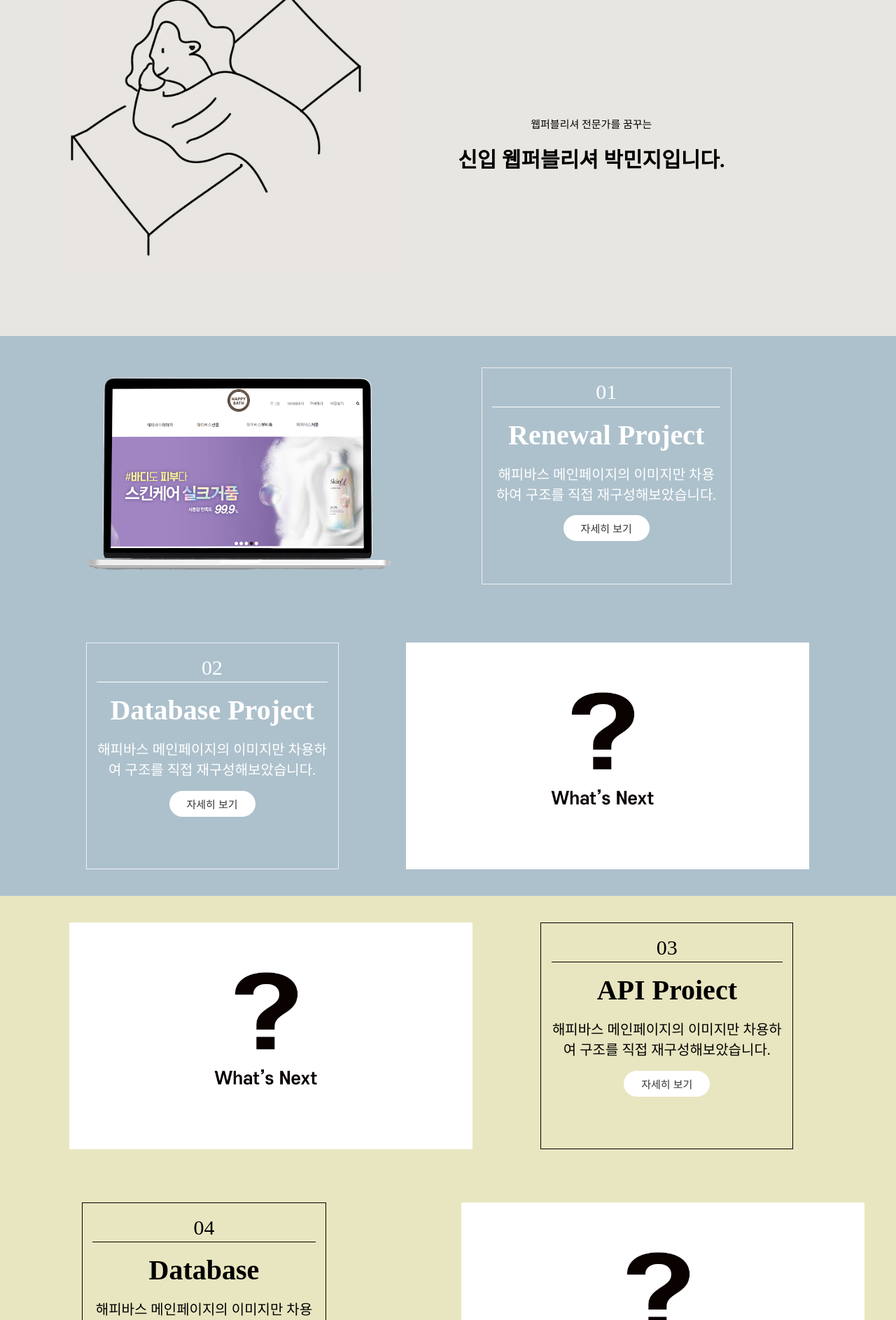
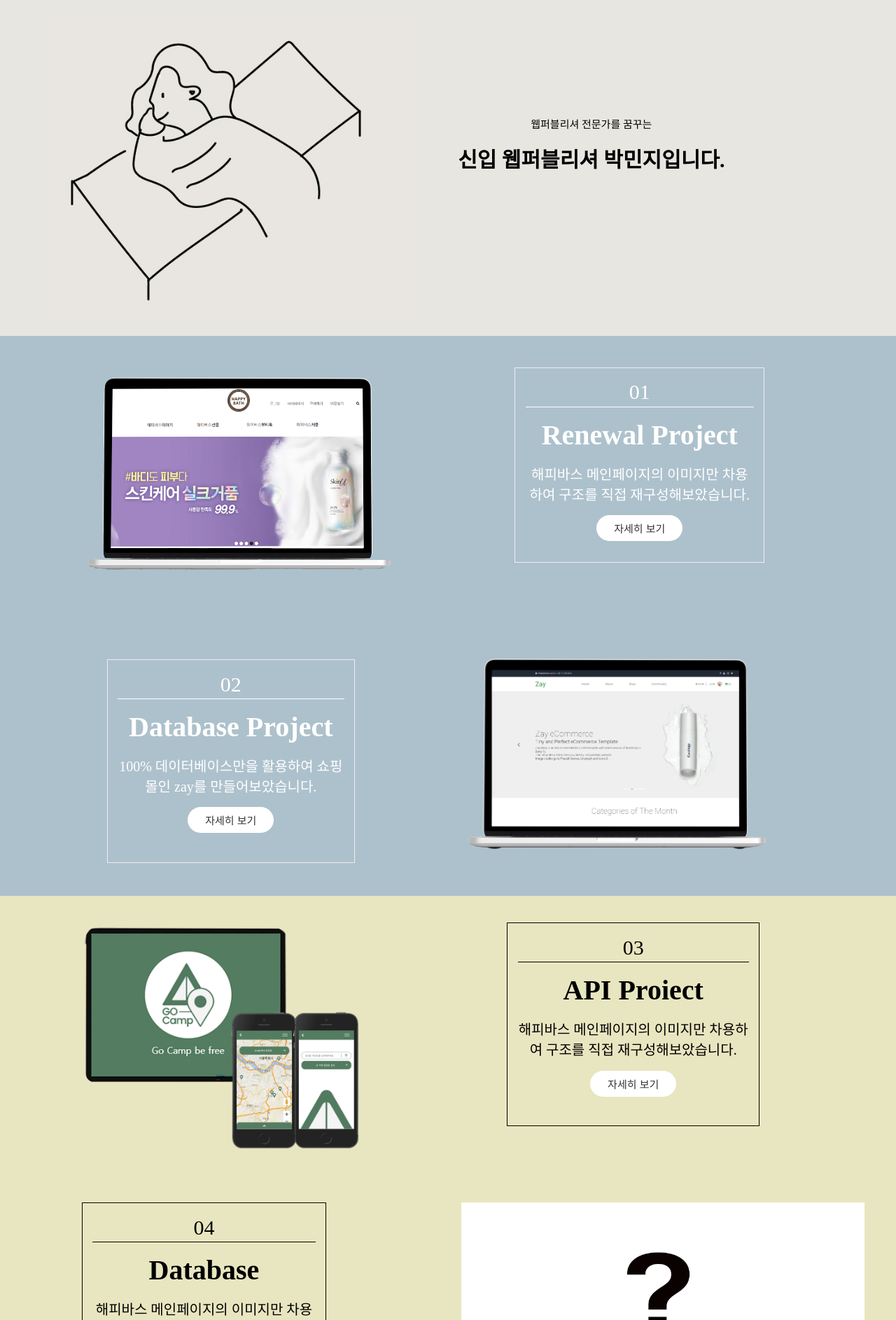
Before and after one commit to Art-mj1/portfolio-cover, a PHP site: page / in a window 1280 px wide. Shown: the part 80-1966 px from the top of the page at 70% size. Run offline with PHP 8.4, Linux system fonts and the light colour scheme; data comes from the database, SQL or seed files in the repository; a stand-in replaces the project's code that opens the database connection.

Commit message:
08/23 반응형 시작
반응형 스타트

```diff
--- a/css/media.css
+++ b/css/media.css
@@ -0,0 +1,29 @@
+@media screen and (max-width:1436px){
+ #wrap .intro .min-image{margin-top:8%;}
+ #wrap #profile .feel{height:90%;}
+ footer .contact-me .call{width:25%;}
+ footer .contact-me .e-mail{width:25%;}
+ footer .contact-me a{padding-left:0;}
+ #wrap .feel .year .tag .tag-wrap{width:105%;height:30%;}
+ #wrap .year .tag .tag-de p{font-size:19px;}
+ #wrap .feel .pic{height:75%;}
+ #wrap .intro .min-intro>h2{white-space: nowrap;}
+}
+@media screen and (max-width:1259px){
+ header .menu .nav{width:65%;padding-left:2%;}
+ #wrap .main .ma-one .show{margin-top:2%;height: 85%;}
+ #wrap .main .ma-two .show{height:85%; padding-top: 2%;}
+ #wrap .main-two .ma-three .show{height: 85%;padding-top:1%;margin-top:1%;}
+ #wrap .main-two .ma-four .show{height:85%;padding-top:1%;}
+ #wrap .graphic .target .details{margin-top:7%;}
+ #wrap .feel .pic{width:32%;}
+ #wrap .feel .year .ye-text{font-size:19px; line-height: 2;}
+ #wrap .feel .year .tag{width:130%;}
+ #wrap .intro{margin-top:2%;}
+ #wrap .intro .min-image{margin-top:10%; height: 76%; background-size: cover;}
+ #wrap .graphic .all .target .pe{padding:0 40px;}
+ #wrap .graphic .all .target .pe .con{height:18%;}
+ #wrap .graphic .target .details{margin-top:7%;}
+ #wrap .show .text .tit{font-size:38px;}
+ #wrap #profile .skills{height:50%;}
+}
--- a/css/style.css
+++ b/css/style.css
@@ -21,22 +21,22 @@ header .login_info a:nth-child(2){padding-right:0; width:30px;height:30px;overfl
 #wrap .main{width:100%;height:100%;background-color:#adc1cc;}
 #wrap .main .ma-one{width:100%;height:50%;display:flex;padding:3.5%;}
 #wrap .main .ma-one .image{width:50%;height:100%;background:url(../img/renewal-1.jpg);background-size:contain;background-repeat:no-repeat;margin-left: 4%;}
-#wrap .main .ma-one .show{width:30%;height:100%;}
+#wrap .main .ma-one .show{width:30%;height:90%;margin-left:4%;}
 #wrap .main .show .text{width:100%;height:100%;padding:4%;text-align:center;border:1px solid #eee;}
 #wrap .show .text .number{font-size:30px;color:#fff;border-bottom:1px solid #fff;padding:1%;}
-#wrap .show .text .tit{font-size:40px;font-weight:900;color:#fff;line-height:2;}
+#wrap .show .text .tit{font-size:40px;font-weight:900;color:#fff;line-height:2;white-space: nowrap;}
 #wrap .show .text .comment{font-size:20px;color:#fff;font-weight:500;}
 #wrap .show  .one{background: #fff;font-size:15px; padding: 8px 25px;
  margin-top: 5%; border-radius: 30px;}
 #wrap .main .ma-two{width:100%;height:50%;display:flex;padding:3%;}
-#wrap .main .ma-two .image{width:50%;height:100%;background:url(../img/whats-next.png);margin-left: 8%;background-size:contain;background-repeat: no-repeat;}
-#wrap .main .ma-two .show{margin-left:7%;width:30%;height:100%;}
+#wrap .main .ma-two .image{width:50%;height:100%;background:url(../img/zay-image.png);margin-left: 12%;background-size:contain;background-repeat: no-repeat;}
+#wrap .main .ma-two .show{margin-top:2%;margin-left:9.5%;width:30%;height:90%;}
 
 /* Main-Two Section */
 #wrap .main-two{width:100%;height:100%;background-color:#e8e6c0;}
 #wrap .main-two .ma-three{width:100%;height:50%;display:flex;padding:3%;}
-#wrap .main-two .ma-three .image{width: 48%;height:100%;background:url(../img/whats-next.png);background-size:contain;background-repeat: no-repeat; margin-left: 5%;}
-#wrap .main-two .ma-three .show{width:30%;height:100%; margin-left: 8%;}
+#wrap .main-two .ma-three .image{width: 48%;height:100%;background:url(../img/gocamp.png);background-size:contain;background-repeat: no-repeat; margin-left: 5%;}
+#wrap .main-two .ma-three .show{width:30%;height:90%; margin-left: 4%;}
 #wrap .main-two .show .text{width:100%;height:100%;padding:4%;text-align:center;border:1px solid #000;}
 #wrap .ma-three .show .text .number{font-size:30px;color:#000;border-bottom:1px solid #000;padding:1%;}
 #wrap .ma-three .show .text .tit{font-size:40px;font-weight:900;color:#000;line-height:2;}
@@ -45,7 +45,7 @@ header .login_info a:nth-child(2){padding-right:0; width:30px;height:30px;overfl
  margin-top: 5%; border-radius: 30px;}
  #wrap .main-two .ma-four{width:100%;height:50%;display:flex;padding:3%;}
 #wrap .main-two .ma-four .image{width:50%;height:100%;background:url(../img/whats-next.png);background-size:contain;background-repeat: no-repeat; margin-left: 16%;}
-#wrap .main-two .ma-four .show{width:30%;height:100%;margin-left:6.5%;}
+#wrap .main-two .ma-four .show{width:30%;height:90%;margin-left:6.5%;}
 #wrap .main-two .show .text{width:100%;height:100%;padding:4%;text-align:center;border:1px solid #000;}
 #wrap .ma-four .show .text .number{font-size:30px;color:#000;border-bottom:1px solid #000;padding:1%;}
 #wrap .ma-four .show .text .tit{font-size:40px;font-weight:900;color:#000;line-height:2;}
--- a/index.php
+++ b/index.php
@@ -10,6 +10,8 @@
  <link rel="stylesheet" href="/portfolio-cover/css/reset.css">
  <!-- Main CSS Link -->
  <link rel="stylesheet" href="/portfolio-cover/css/style.css">
+  <!-- Media Link -->
+  <link rel="stylesheet" href="/portfolio-cover/css/media.css">
   <!-- Library CSS Link -->
   <link rel="stylesheet" href="/portfolio-cover/lib/lightslider.css">
  <title>Portfolio cover</title>
@@ -44,7 +46,7 @@
         <div class="text">
           <div class="number">02</div>
           <div class="tit">Database Project</div>
-          <div class="comment">해피바스 메인페이지의 이미지만 차용하여 구조를 직접 재구성해보았습니다.</div>
+          <div class="comment">100% 데이터베이스만을 활용하여 쇼핑몰인 zay를 만들어보았습니다. </div>
           <div class="btns">
             <button type="button" class="one"><a href="#">자세히 보기</a></button>
           </div>
@@ -202,7 +204,7 @@
             </div>
             <div class="skil-2">
               <img src="img/js.png" alt="">
-              <img src="img/illur.png" alt="">
+              <img src="img/database.png" alt="">
               <img src="img/illur.png" alt="">
               <img src="img/illur.png" alt="">
               <img src="img/illur.png" alt="">
```
Also changed, not shown: pages/write_detail.php (+7 -2 lines), php/write_update.php (+12 -11 lines), img/database.png (added), img/gocamp.png (added), img/gocamp1.PNG (added), img/gocamp2 copy.png (added), img/gocamp2.PNG (added), img/gocamp3.png (added), img/zay-image.png (added).
